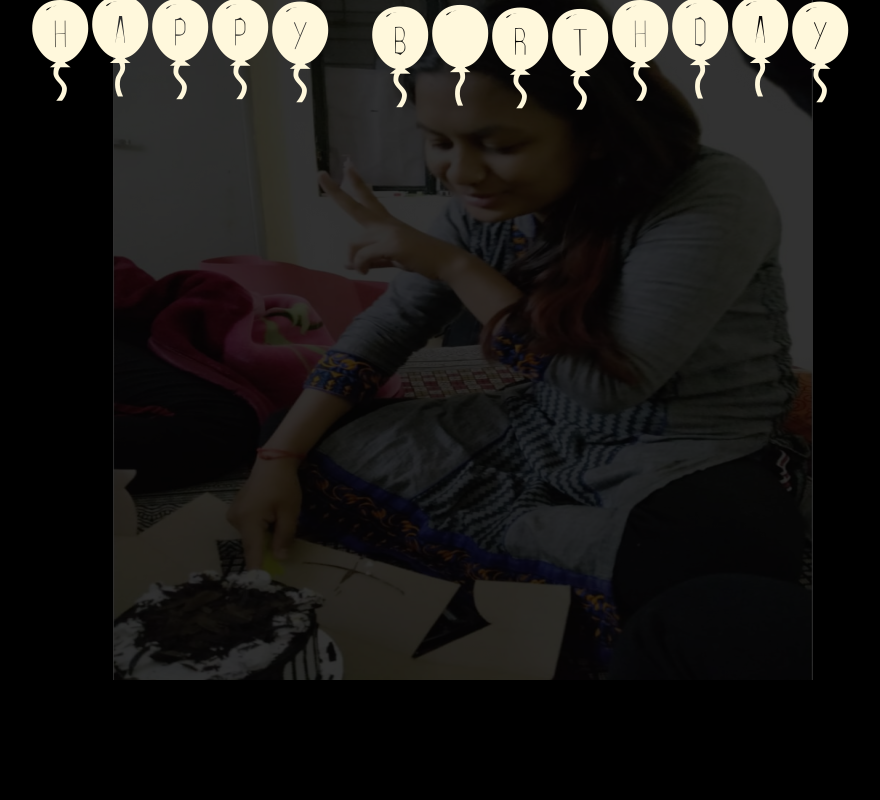
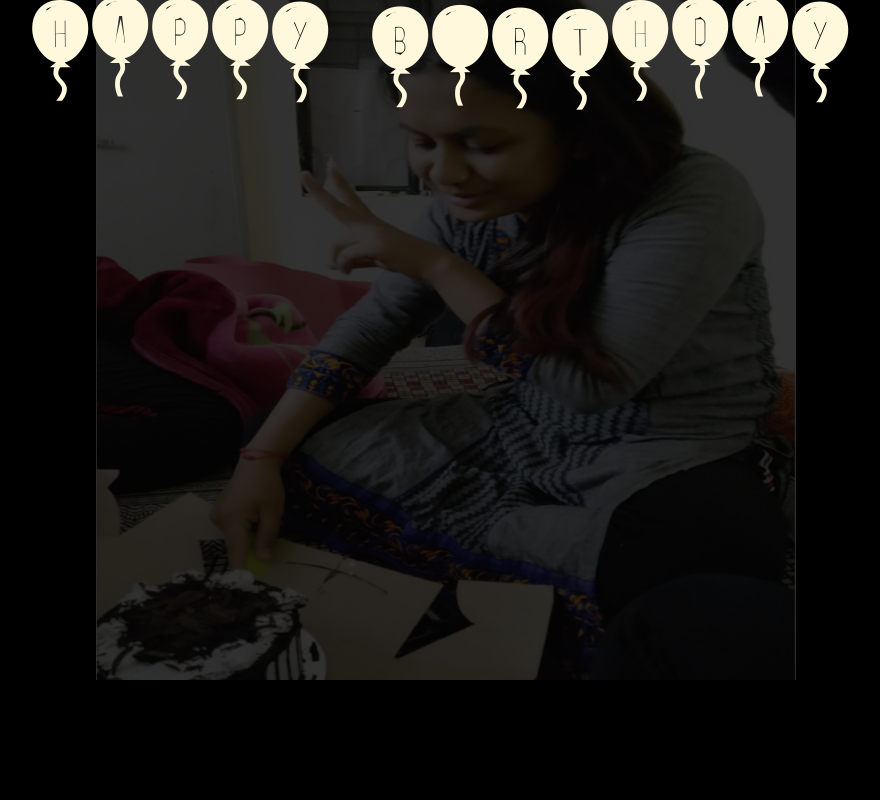
Before and after one commit to sanyamsxn/BirthdaySpecial, a plain HTML site: page index.html in a window 1280 px wide. Shown: the top 800 px of the page, without its empty margins (194-1074 px from the left). Drawn offline with Linux system fonts and the light colour scheme.

Commit message:
new change included 3

```diff
--- a/style.css
+++ b/style.css
@@ -11,11 +11,13 @@
     background: black;
     height: 100vh;
 }
-#overall #first .backImage{
+#overall #first .backImage {
+    display: flex;
+    align-items: center;
+    justify-content: center;
+}
+#overall #first .backImage img{
     opacity: 0.2;
-    background: black;
-    position: absolute;
-    left: 24%;
 }
 
 #overall #first h1{
@@ -106,7 +108,7 @@
     margin-bottom: 30px;
     height: 290px;
     width: 310px;
-    opacity: 0.8;
+    opacity: 0.6;
     background: rgb(0, 0, 0);
     border: 2px solid black;
 }
```
